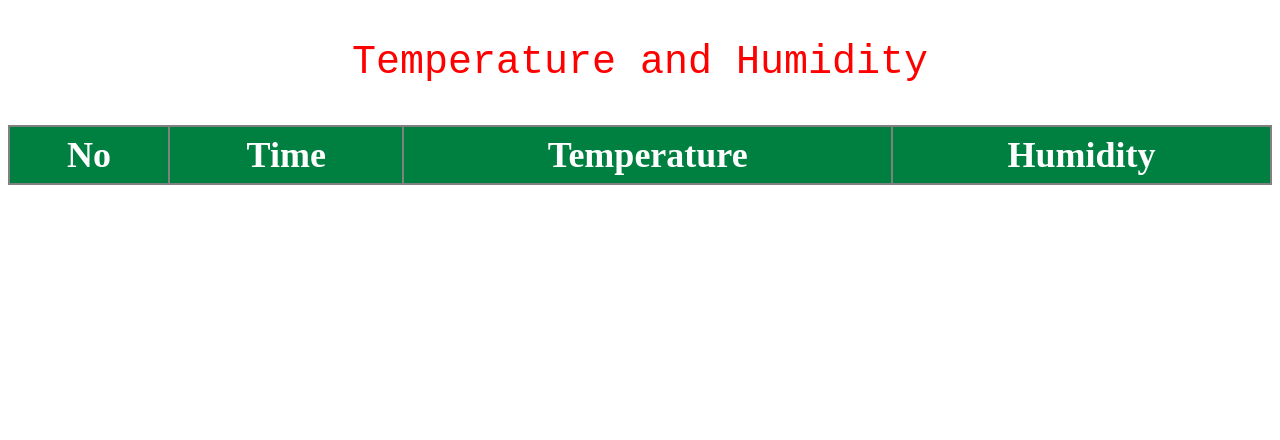
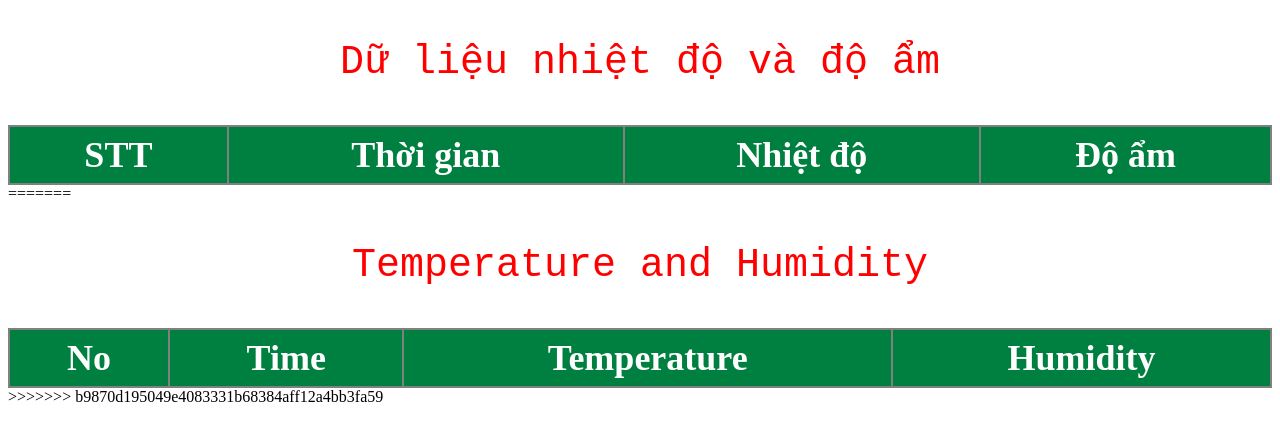
Before and after one commit to trongdatbui97/trongdatbui97.github.io, a plain HTML site: page index.html in a window 1280 px wide. Drawn offline with nearby package versions, Linux system fonts and the light colour scheme; no server answers.

Commit message:
Add files via upload

```diff
--- a/index.html
+++ b/index.html
@@ -1,3 +1,74 @@
+
+<!DOCTYPE html>
+<html lang="en">
+<head>
+<title>Project 2</title>
+<script src="https://code.jquery.com/jquery-3.2.1.min.js"></script>
+<style type="text/css">
+table{
+    width:100%;
+}
+table,th,td{
+    border:2px solid gray;
+    border-collapse: collapse;
+    font-size: 150%;
+}
+p{
+    color:black;
+    font-family: monospace;
+    font-size:40px;
+    text-align: center;
+}
+th,td{
+    padding:7px 15px;
+    text-align: center;
+}
+th{
+    background-color: #008040;
+    color: white;
+}
+tr:nth-child(even){
+    background-color: #F0F0F0;
+}
+tr:hover{
+    background-color: #ddd;
+}
+</style>
+</head>
+
+<body>
+    <p>Dữ liệu nhiệt độ và độ ẩm</p>
+    <table border="1">
+        <thead >
+        <tr>
+            <th>STT</th>
+            <th>Thời gian</th>
+            <th>Nhiệt độ</th>
+            <th>Độ ẩm</th>
+        </tr>
+        </thead>
+        <tbody class="mypanel">
+        </tbody>
+    </table>
+
+    <script>
+    $.getJSON('https://api.thingspeak.com/channels/802411/feeds.json', function(data) {
+        var txt = ``;
+        for(var i = 0; i <data.feeds.length; i++){
+            var date = new Date(data.feeds[i].created_at);
+            txt += `<tr>
+            <td>${i+1}</td>
+            <td>${date.toLocaleTimeString()} - ${date.toLocaleDateString()}</td>
+            <td><font color="red">${data.feeds[i].field1}&deg;C</font></td>
+            <td><font color="blue">${data.feeds[i].field2}%</font></td>
+        </tr>`
+        }
+
+        $(".mypanel").html(txt);
+    });
+    </script>
+</body>
+=======
 <!DOCTYPE html>
 <html lang="en">
 <head>
@@ -66,4 +137,5 @@ tr:hover{
     });
     </script>
 </body>
+>>>>>>> b9870d195049e4083331b68384aff12a4bb3fa59
 </html>
```
